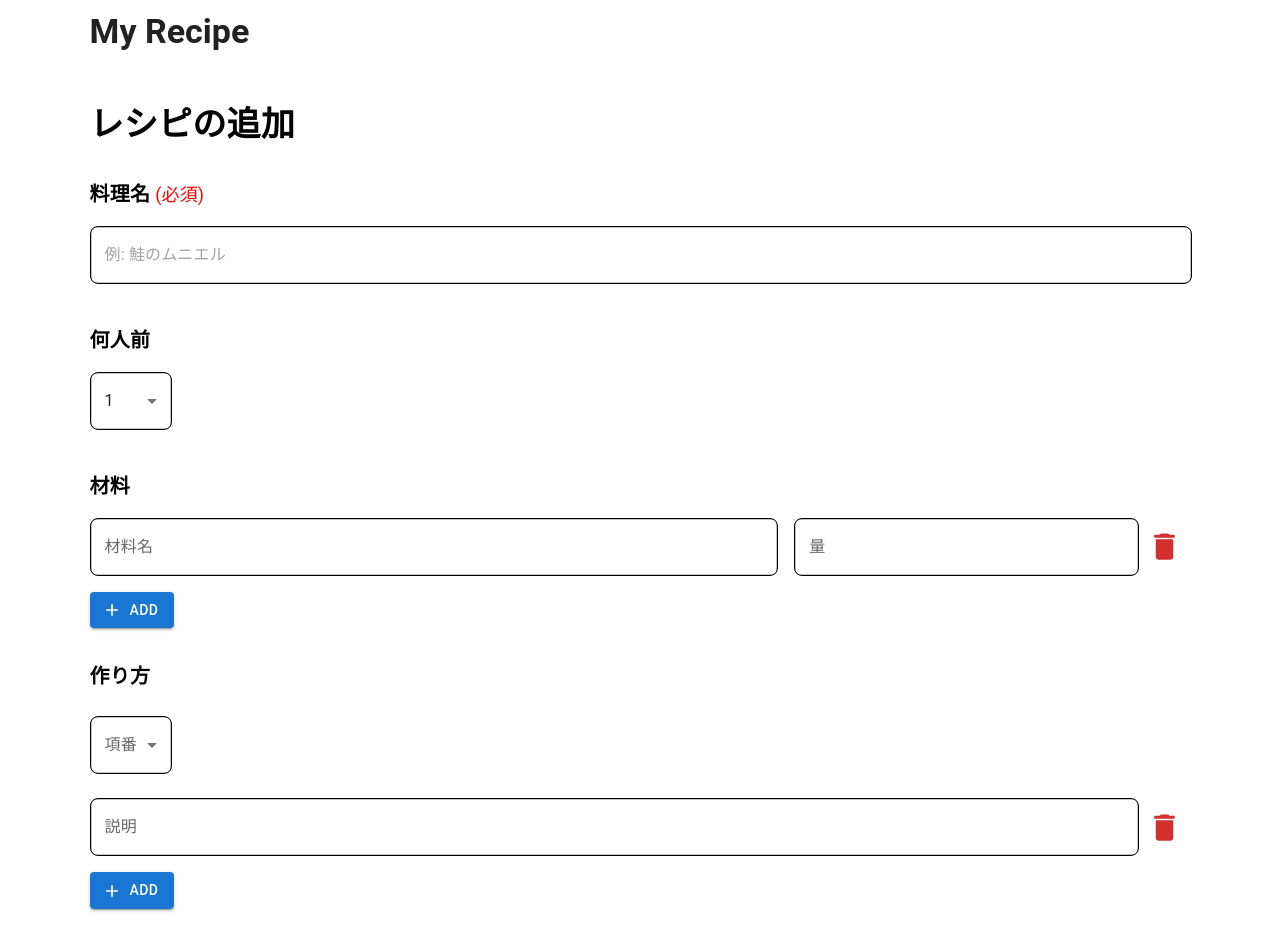
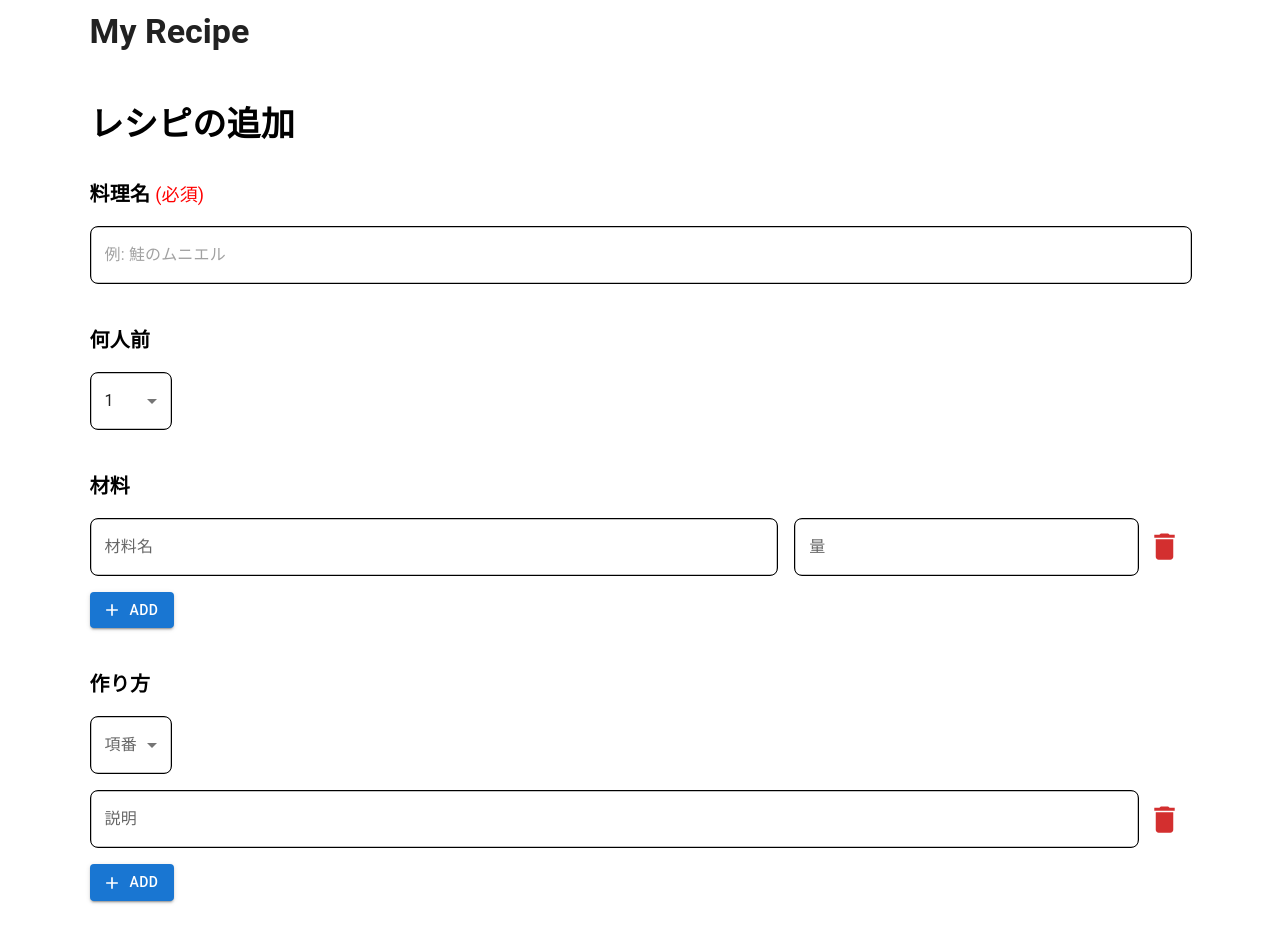
Before and after one commit to nkserveren26/myrecipe-frontend, a React (Create React App) app: page /recipes/new in a window 1280 px wide. Shown: the top 944 px of the page. Built offline with nearby package versions, Linux system fonts and the light colour scheme.

Commit message:
AddRecipeページ修正。各項目の余白調整。

```diff
--- a/src/components/page/AddRecipe.tsx
+++ b/src/components/page/AddRecipe.tsx
@@ -139,11 +139,11 @@ export const AddRecipe: React.FC = () => {
                 ))}
                 <AddButton onClick={handleAddIngredient} />
 
-                <Typography variant="h6" sx={{ fontWeight: 'bold', mt: 4 }}>
+                <Typography variant="h6" sx={{ fontWeight: 'bold', mt: 5 }}>
                     作り方
                 </Typography>
                 {steps.map((step, index) => (
-                    <Box key={index} sx={{  mt: 1 }}>
+                    <Box key={index} sx={{  mt: 2 }}>
                         <TextField
                             select
                             label="項番"
@@ -151,7 +151,7 @@ export const AddRecipe: React.FC = () => {
                             onChange={(e) => handleStepChange(index, "task", e.target.value)}
                             variant="outlined"
                             margin="normal"
-                            sx={{ border: '1px solid', borderRadius: '8px', width: 80, textAlign: 'left' }}
+                            sx={{ border: '1px solid', borderRadius: '8px', width: 80, textAlign: 'left', m:0 }}
                         >
                             {stepOptions.map((option, index) => (
                                 <MenuItem key={index} value={option}>
@@ -187,7 +187,7 @@ export const AddRecipe: React.FC = () => {
                         sx={{ border: '1px solid', borderRadius: '8px', mt: 2 }}  // 余白と幅の指定
                     />
                 </Box>
-                <Box display="flex" justifyContent="flex-start" sx={{ mt: 5 }}>
+                <Box display="flex" justifyContent="flex-start" sx={{ mt: 6 }}>
                     <Button type="submit" color="primary" variant="contained" size="large" >
                         SUBMIT
                     </Button>
```
